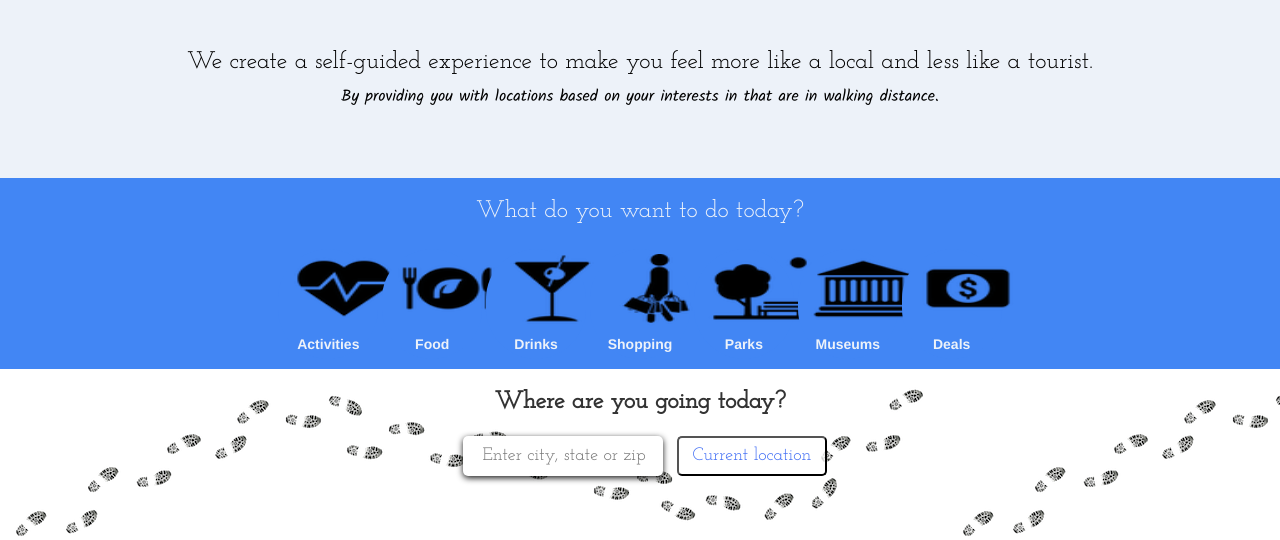
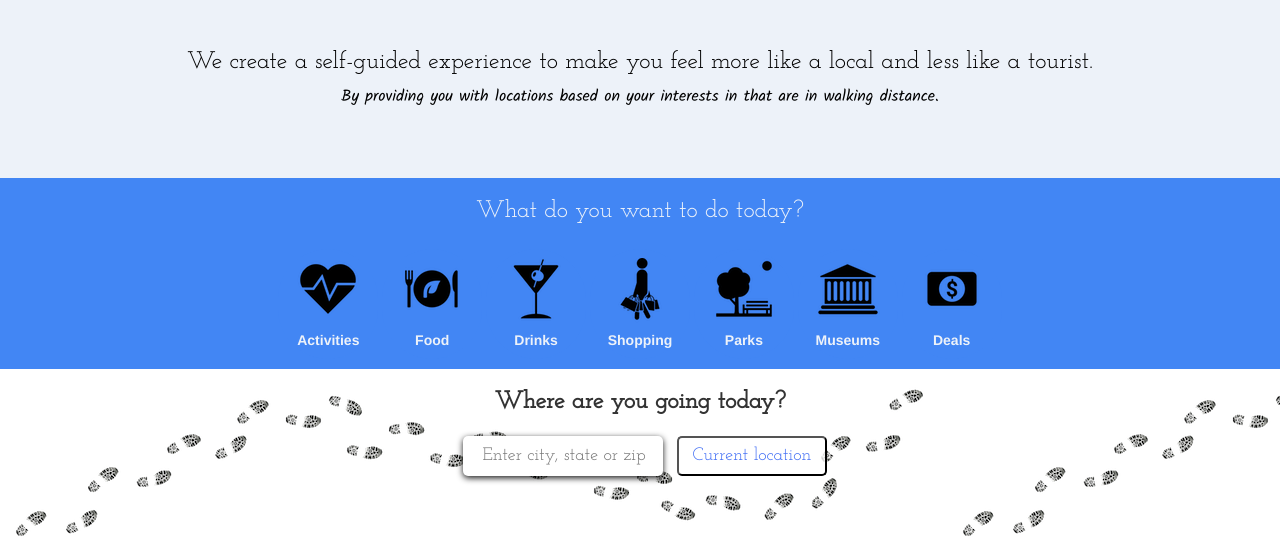
Before and after one commit to morgangonz/step_into_town, a PHP site: page /step.html in a window 1280 px wide. Shown: the part 314-854 px from the top of the page. Run offline with PHP 8.4, Linux system fonts and the light colour scheme; some libraries are stand-ins or nearby versions.

Commit message:
icon buttons fixed

```diff
--- a/assets/step.css
+++ b/assets/step.css
@@ -1,6 +1,4 @@
 @import url('https://fonts.googleapis.com/css?family=Dancing+Script:400,700|Poiret+One&subset=cyrillic,latin-ext');
-
-
 
 .jumbotron {
 	margin-left:10px;
@@ -17,21 +15,17 @@
 	font-size:75px;
 	text-shadow: 3px 3px #4286f4;
 }
-
 #subhead {
 	font-size:30px;
 	text-shadow: 1px 1px #4286f4;
 }
-
 #startStep {
 	background-color:white;
 	opacity:.8;
 	border-radius: 5px;
 	font-family: 'Josefin Slab', serif;
 	font-size:18px;
-
 }
-
 #about {
 	padding-top: 30px;
 	padding-bottom:50px;
@@ -54,6 +48,7 @@
 }
 
 .btns {
+	display:inline;
 	background-color: #4286f4;
 	border: none;
 	border-radius: 100px;
@@ -72,6 +67,7 @@
 	background-color:#425D8A;
 }
 
+
 .container2 {
 	background-color: #4286f4;
 	width:100%;
@@ -79,11 +75,6 @@
 	text-align:center;
 	color: #edf2f9;
 }
-
-button:visited {
-	background-color:orange;
-}
-
 
 .nav{
 	width:100px;
@@ -203,10 +194,7 @@ h3{
   font-size: 15px;
 }
 
-img {
-	width: 120px;
-	height: 80px;
-}
+
 
 .responseDIV {
 	float: left;
--- a/step.html
+++ b/step.html
@@ -66,13 +66,13 @@
 
 	                <div class="rowBtns">
 					<span class= "button-header">
-						<button type="button" class= "btns"><img src = "images/active_heart.png"><br>Activities</button>
-						<button type="button" class="btns"> <img src = "images/food.png"><br>Food </button>
-						<button type="button" class="btns"><img src = "images/drinks.png"><br>Drinks </button>
-						<button type="button" class="btns"><img src = "images/shopping.png"><br>Shopping </button>
-						<button type="button" class="btns"><img src = "images/park.png"><br>Parks </button>
-						<button type="button" class="btns"><img src = "images/museum.png"><br>Museums </button>
-						<button type="button" class="btns"><img src = "images/deals.png"><br>Deals
+						<button type="button" class= "btns" id="active"><img src = "images/active_heart.png"><br>Activities</button>
+						<button type="button" class="btns" id="food"> <img src = "images/food.png"><br>Food </button>
+						<button type="button" class="btns" id="drinks"><img src = "images/drinks.png"><br>Drinks </button>
+						<button type="button" class="btns" id="shopping"><img src = "images/shopping.png"><br>Shopping </button>
+						<button type="button" class="btns" id="park"><img src = "images/park.png"><br>Parks </button>
+						<button type="button" class="btns" id="museum"><img src = "images/museum.png"><br>Museums </button>
+						<button type="button" class="btns" id="deals"><img src = "images/deals.png"><br>Deals
 						</button>
 					</span>
 					</div>
```
